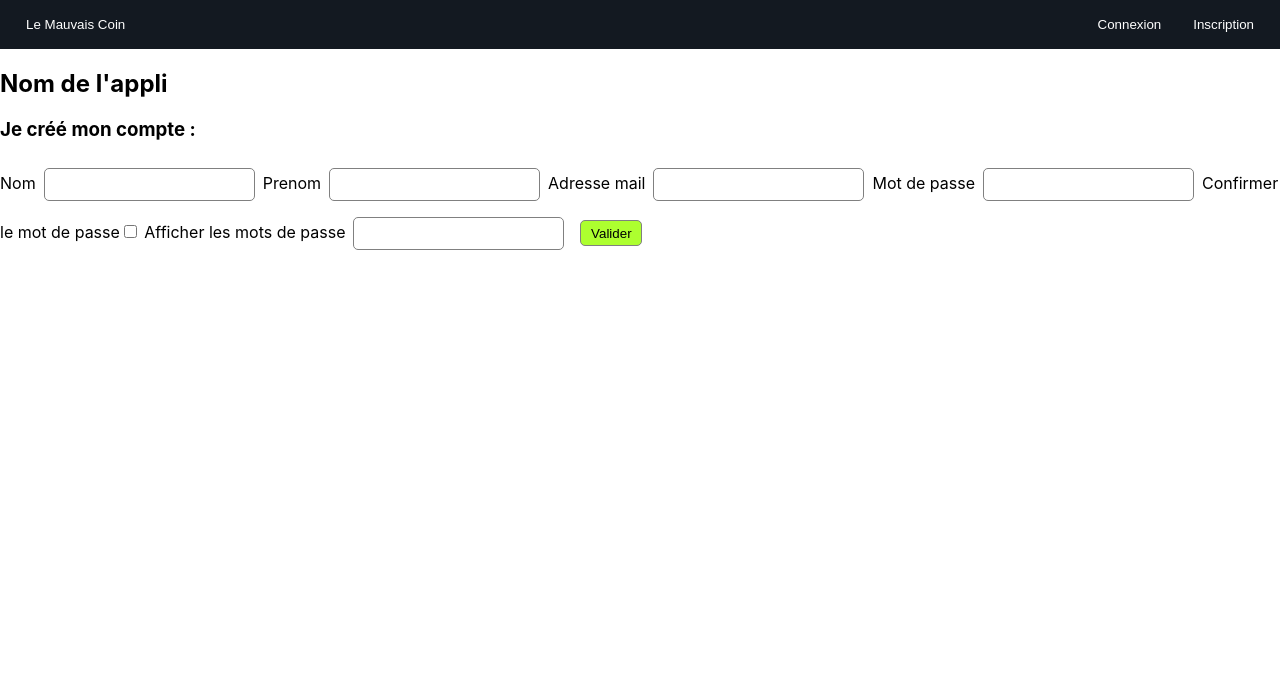
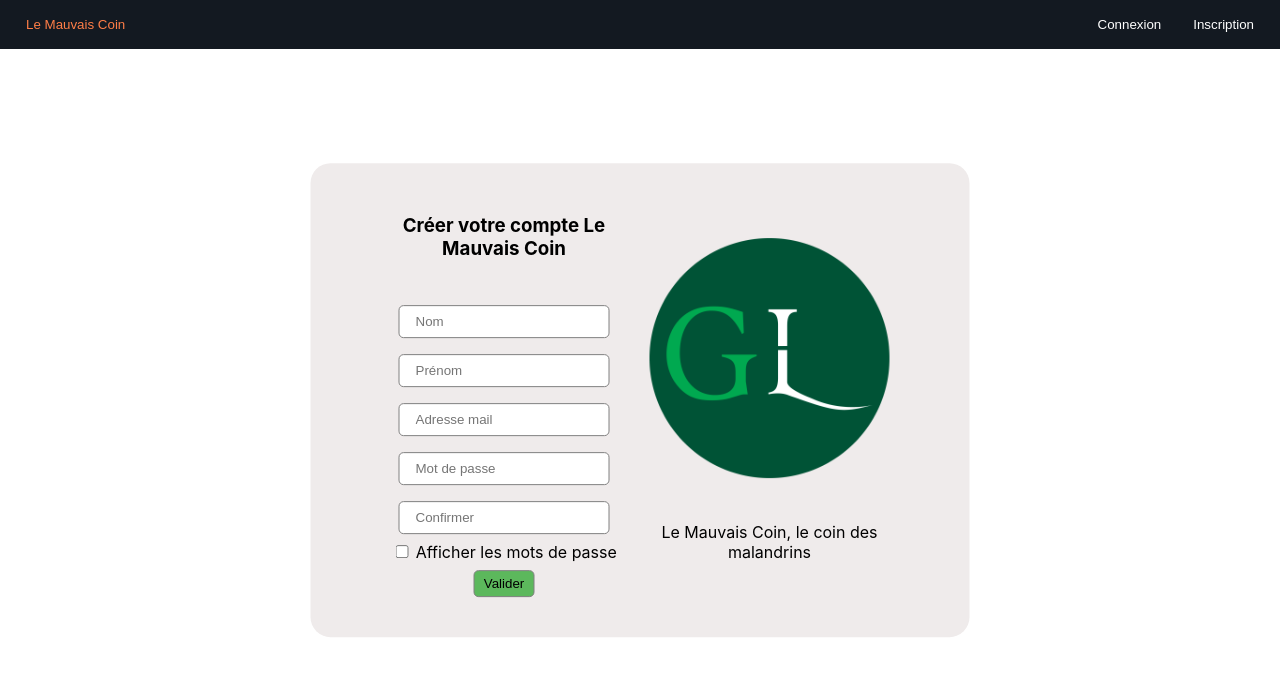
Before and after one commit to CantinDeBrunoy/gestionMateriel, a React (Create React App) app in the folder frontend/: page /inscription in a window 1280 px wide. Shown: the top 676 px of the page. Built offline with nearby package versions, Linux system fonts and the light colour scheme.

Commit message:
feat(style/accueil) NavBar/Inscription/Connexion

```diff
--- a/frontend/src/App.css
+++ b/frontend/src/App.css
@@ -15,9 +15,18 @@
   padding: 0.3rem 0.6rem;
   border: 1px solid gray;
 }
-.blue {
-  background-color: aqua;
+.orange {
+  background-color: #d9534f;
+}
+.black {
+  background-color: #131921;
 }
 .green {
-  background-color: greenyellow;
+  background-color: #5cb85c;
 }
+.blue {
+  background-color: #5bc0de;
+}
+.red {
+  background-color: #d9534f;
+}
--- a/frontend/src/App.js
+++ b/frontend/src/App.js
@@ -23,7 +23,6 @@ function App() {
   ])
   return (
     <React.StrictMode>
-      <NavBar/>
       <RouterProvider router={router}/>
     </React.StrictMode>
   );
--- /dev/null
+++ b/frontend/src/components/Accueil.css
@@ -0,0 +1,6 @@
+.Accueil-image>img {
+    width: 15em;
+}
+.Accueil-titre {
+    margin-bottom: 2em;
+}
--- a/frontend/src/components/Accueil.js
+++ b/frontend/src/components/Accueil.js
@@ -1,7 +1,23 @@
+import "./Inscription.css"
+import NavBar from "./NavBar";
+import logo from "../assets/images/logo-tmp.png"
+
 function Accueil() {
     return (
       <div>
-          Accueil
+          <NavBar/>
+          <div className="Accueil">
+            <div className="Accueil-left">
+              <div className="Accueil-presentation">
+                <h1 className="Acueil-titre">Le Mauvais Coin</h1>
+                <span className="Accueil-logan">Le coin des malandrins</span>
+              </div>
+            </div>
+            <div className="Accueil-image">
+              <img src={logo} alt="Logo de l'appli"/>
+            </div>
+
+          </div>
       </div>
     );
   }
--- a/frontend/src/components/Connexion.js
+++ b/frontend/src/components/Connexion.js
@@ -1,7 +1,10 @@
 import "./Connexion.css";
+import NavBar from "./NavBar";
 
 function Connexion() {
   return (
+    <div>
+        <NavBar/>
         <div className="Connexion">
           <h2>Connexion au site</h2>
           <div className="Connexion-form">
@@ -9,7 +12,7 @@ function Connexion() {
               <input type="text" className="InputText" name="mail"/>
               <span>Mot de passe</span>
               <input type="text" className="InputText" name="mdp"/>
-            <button className="ButtonForm blue">Mot de passe oublié ?</button>
+              <button className="ButtonForm">Mot de passe oublié ?</button>
               <button className="ButtonForm green">Valider</button>
           </div>
           <div>
@@ -18,6 +21,7 @@ function Connexion() {
               </span>
           </div>
         </div>
+    </div>
   );
 }
 
--- a/frontend/src/components/Inscription.css
+++ b/frontend/src/components/Inscription.css
@@ -0,0 +1,29 @@
+.Inscription {
+    position: absolute;
+    top: 50%;
+    left: 50%;
+    transform: translate(-50%, -50%);
+    display: flex;
+    justify-content: center;
+    text-align: center;
+}
+.Inscription-form {
+    display: flex;
+    justify-content: center;
+    background-color: rgb(239, 235, 235);
+    border-radius: 20px;
+    padding: 2rem 5rem;
+}
+.Inscription-right {
+    display: flex;
+    flex-direction: column;
+    justify-content: space-evenly;
+    align-items: center;
+    margin-left: 2em;
+}
+.Inscription-right>img {
+    width: 15em;
+}
+.Inscription-titre {
+    margin-bottom: 2em;
+}
--- a/frontend/src/components/Inscription.js
+++ b/frontend/src/components/Inscription.js
@@ -1,23 +1,34 @@
 import "./Inscription.css";
+import NavBar from "./NavBar";
+import logo from "../assets/images/logo-tmp.png"
 
 function Inscription() {
   return (
-  <div className="Inscrpition">
-    <h2>Nom de l'appli</h2>
-    <h3>Je créé mon compte : </h3>
-    <div className="Inscription-form">
-        <span>Nom</span>
-        <input type="text" className="InputText" name="nom"/>
-        <span>Prenom</span>
-        <input type="text" className="InputText" name="prenom"/>
-        <span>Adresse mail</span>
-        <input type="text" className="InputText" name="mail"/>
-        <span>Mot de passe</span>
-        <input type="text" className="InputText" name="mdp"/>
-        <span>Confirmer le mot de passe</span>
-        <input type="checkbox" className="InputCheckbox"/> Afficher les mots de passe
-        <input type="text" className="InputText" name="confirm_mdp"/>
-        <button className="ButtonForm green">Valider</button>
+  <div>
+    <NavBar/>
+    <div className="Inscription">
+      <div className="Inscription-form">
+        <div className="Inscription-left">
+          <h3 className="Inscription-titre">Créer votre compte Le Mauvais Coin</h3>
+          <div >
+            <input type="text" className="InputText" name="nom" placeholder="Nom"/>
+            <input type="text" className="InputText" name="prenom" placeholder="Prénom"/>
+          </div>
+            <input type="text" className="InputText" name="mail" placeholder="Adresse mail"/>
+          <div>
+            <input type="text" className="InputText" name="mdp" placeholder="Mot de passe"/>
+            <input type="text" className="InputText" name="confirm_mdp" placeholder="Confirmer"/>
+          </div>
+          <div>
+            <input type="checkbox" className="InputCheckbox"/> Afficher les mots de passe
+          </div>
+          <button className="ButtonForm green">Valider</button>
+        </div>
+        <div className="Inscription-right">
+          <img src={logo} alt="Logo de l'appli"/>
+          <span>Le Mauvais Coin, le coin des malandrins</span>
+        </div>
+      </div>
     </div>
   </div>
   );
--- a/frontend/src/components/NavBar.css
+++ b/frontend/src/components/NavBar.css
@@ -20,5 +20,5 @@
 .NavBar-Titre {
     position: absolute;
     left: 1.5em;
-    color: #FF7E47;
+    color: #FF7E47 !important;
 }
--- a/frontend/src/components/NavBar.js
+++ b/frontend/src/components/NavBar.js
@@ -1,9 +1,16 @@
+import { useNavigate } from "react-router-dom";
 import "./NavBar.css"
 
 function NavBar() {
-    return (
+  const navigate = useNavigate();
+
+  const navigateToOtherPage=(route) => {
+    console.log(route);
+    navigate(route);
+  }
+  return (
       <div className="NavBar">
-          <button className="NavBar-Titre">Le Mauvais Coin</button>
+          <button className="NavBar-Titre" onClick={()=>navigateToOtherPage('')}>Le Mauvais Coin</button>
           <button>Connexion</button>
           <button>Inscription</button>
       </div>
```
Also changed, not shown: frontend/src/assets/images/logo-tmp.png (added). Lines whose indentation alone changed are shown as unchanged.
